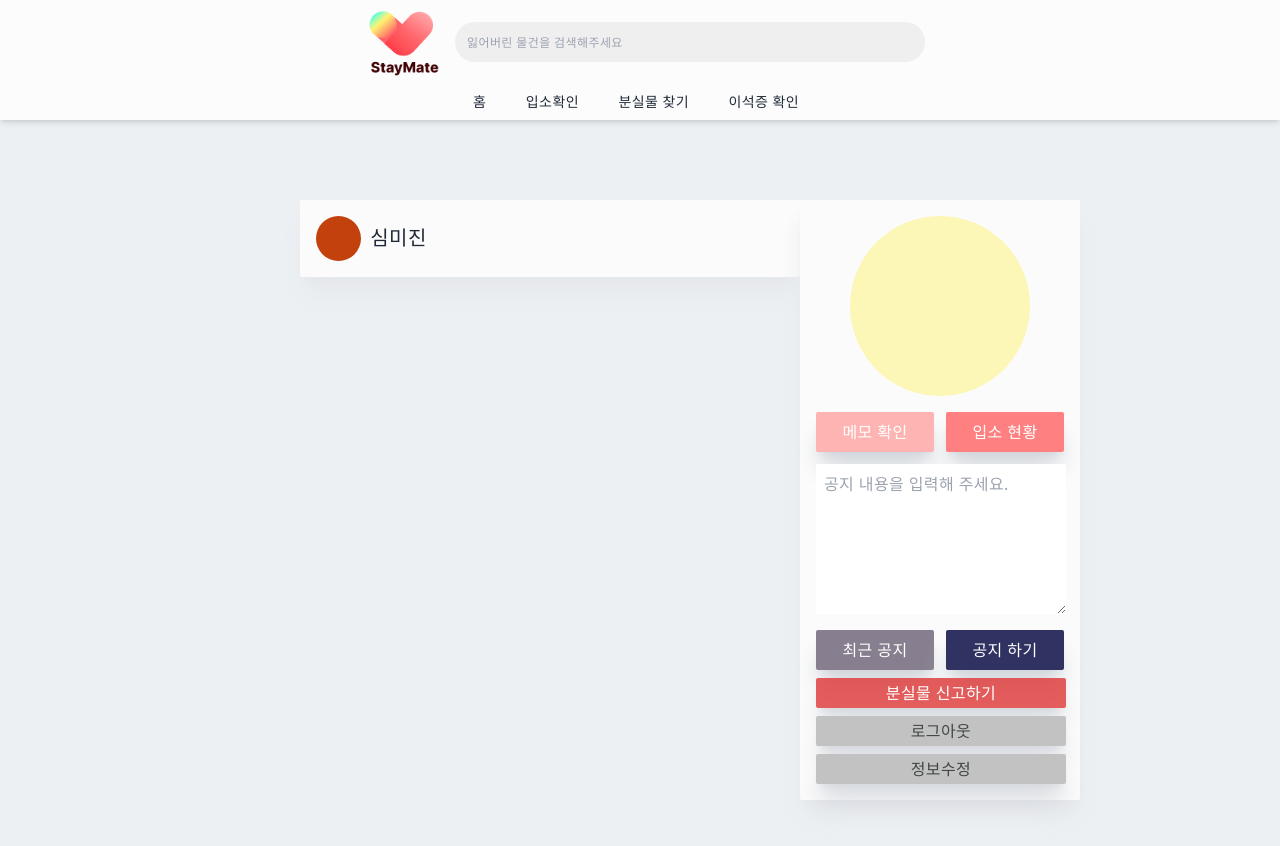
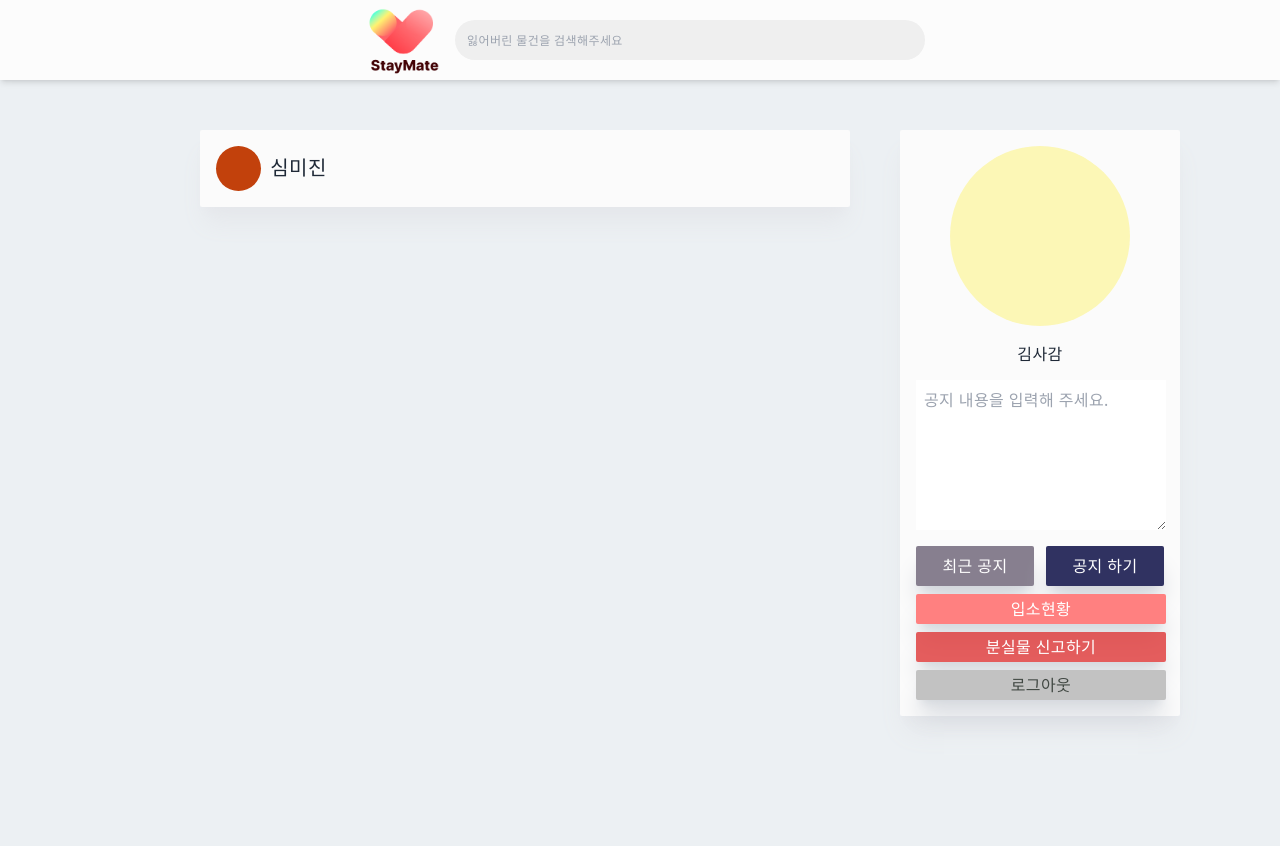
Before and after one commit to Stay-Mate/Stay-mate-client, a Next.js app: page / in a window 1280 px wide. Shown: the top 846 px of the page. After the commit the page ends 800 px from the top, so only its background shows below. Built offline with nearby package versions, Linux system fonts and the light colour scheme.

Commit message:
:fire: :: 필요 없는, 의미 없는 코드 지우기

```diff
--- a/components/LoginWrap.tsx
+++ b/components/LoginWrap.tsx
@@ -16,7 +16,6 @@ export default function LoginWrap() {
       },
       body: JSON.stringify({ email, password }),
     });
-    // console.log(response);
 
     const data = await response.json();
     console.log(data);
--- a/components/LostpostList.tsx
+++ b/components/LostpostList.tsx
@@ -4,9 +4,8 @@ import React, { useState } from "react";
 export const LostpostList = () => {
   const [isLoggedIn, setIsLoggedIn] = useState(true);
   return (
-    // <div className="col-span-3 lg:col-span-2 w-[400px] h-[300px] shadow-xl shadow-gray-400 rounded-xl p-4">aaa</div>
     <div>
-      <div className="col-span-3 w-[500px] h-auto shadow-xl shadow-gray-200 rounded-sm lg:p-4 bg-[#FBFBFB] ml-[100px]">
+      <div className="col-span-3 w-[650px] h-auto shadow-xl shadow-gray-200 rounded-sm lg:p-4 bg-[#FBFBFB] mr-[50px]">
         <div className="flex w-full h-[45px] ">
         <div className="w-[45px] h-full bg-orange-700 rounded-[50%]"></div>
         <div className="w-[75px] h-full  text-center text-xl pt-2">심미진</div>
--- a/components/Main.tsx
+++ b/components/Main.tsx
@@ -6,9 +6,7 @@ import { LostpostList } from "./LostpostList";
 const Main = () => {
   return (
     <div className="">
-      {/* w-full h-screen flex text-center */}
-      <div className="flex justify-between p-[200px]">
-        {/* "max-w-[1600px] w-[500px] h-full mx-auto p-2 justify-between items-center grid lg:grid-cols-5 gap-20" */}
+      <div className="flex pt-[130px] pl-[200px]">
         <LostpostList/>
         <Profile/>
       </div>
--- a/components/NavBar.tsx
+++ b/components/NavBar.tsx
@@ -2,13 +2,12 @@ import Image from "next/image";
 import Link from "next/link";
 import React, { useState } from "react";
 import navlogo from "../public/assets/navLogo.png";
-// import {FaSearch} from "react-icons/fa";
 
 const NavBar = () => {
   const [nav, setNav] = useState(false);
 
   return (
-    <nav className="fixed flex flex-col w-full h-[120px] shadow-md z-[100] ease-in-out duration-300 bg-[#FCFCFC]">
+    <nav className="fixed flex flex-col w-full h-[80px] shadow-md z-[100] ease-in-out duration-300 bg-[#FCFCFC]">
 
       <div className="flex justify-center items-center w-full h-full px-2 2xl:px-16">
         <Link href="/">
@@ -19,24 +18,7 @@ const NavBar = () => {
             className="w-[470px] h-[40px] p-3 rounded-3xl outline-none text-xs bg-[#efefef]"
             placeholder="잃어버린 물건을 검색해주세요"
           />
-          {/* <FaSearch className="pt-2 bg-[#efefef] h-[40px] w-5"/> */}
         </div>
-      </div>
-      <div className="m-auto w-[350px]">
-        <ul className="flex justify-between p-2 m-auto text-sm uppercase">
-          <li className="mr-2 hover:text-[#B2A4FF] cursor-pointer">
-            <Link href="/">홈</Link>
-          </li>
-          <li className="mr-2 hover:text-[#B2A4FF] cursor-pointer">
-            <Link href="/">입소확인</Link>
-          </li>
-          <li className="mr-2 hover:text-[#B2A4FF] cursor-pointer">
-            분실물 찾기
-          </li>
-          <li className="mr-2 hover:text-[#B2A4FF] cursor-pointer">
-            이석증 확인
-          </li>
-        </ul>
       </div>
 
       {/* 반응형 Nav */}
--- a/components/Profile.tsx
+++ b/components/Profile.tsx
@@ -7,19 +7,13 @@ export const Profile = () => {
   return (
     <div className="col-span-3 w-[280px] h-auto shadow-xl shadow-gray-200 rounded-sm lg:p-4 bg-[#FBFBFB] mr-[150px]">
       <div className="w-[180px] h-[180px] bg-[#FCF7B6] rounded-[50%] mx-auto" />
-      <div></div>
+      <div className="w-full h-[30px]  text-center mt-4">김사감</div>
       <div>
-        <div className="flex pt-4 mb-3">
-          <button className="mr-3 w-[120px] h-[40px] bg-[#FFB4B4] text-[#fff]">
-            메모 확인
-          </button>
-          <button className="w-[120px] h-[40px] bg-[#FF8080] text-[#fff]">
-            입소 현황
-          </button>
-        </div>
-
-        <div className="w-[250px] h-[150px] mb-4">
-          <textarea className="p-2 w-full h-full outline-none text-gray-500" placeholder="공지 내용을 입력해 주세요."></textarea>
+        <div className="w-[250px] h-[150px] mt-2 mb-4">
+          <textarea
+            className="p-2 w-full h-full outline-none text-gray-500"
+            placeholder="공지 내용을 입력해 주세요."
+          ></textarea>
         </div>
 
         <div className="flex mb-2">
@@ -31,7 +25,13 @@ export const Profile = () => {
           </button>
         </div>
 
-        <button className=" w-[250px] h-[30px] mb-2 bg-[#df3535cb] text-[#fff]">분실물 신고하기</button>
+        <button className=" w-[250px] h-[30px] mb-2 bg-[#FF8080] text-[#fff]">
+          입소현황
+        </button>
+        <button className=" w-[250px] h-[30px] mb-2 bg-[#df3535cb] text-[#fff]">
+          분실물 신고하기
+        </button>
+
         {isLoggedIn ? (
           <button
             className=" w-[250px] h-[30px]"
@@ -52,16 +52,7 @@ export const Profile = () => {
           </button>
         )}
 
-        {isLoggedIn ? (
-          <button
-            className="mt-2 w-[250px] h-[30px]"
-            onClick={() => {
-              Router.push("/signup");
-            }}
-          >
-            정보수정
-          </button>
-        ) : (
+        {isLoggedIn ? null : (
           <button
             className="mt-2 w-[250px] h-[30px]"
             onClick={() => {
--- a/pages/_document.tsx
+++ b/pages/_document.tsx
@@ -1,4 +1,4 @@
-import { Html, Head, Main, NextScript } from 'next/document'
+import { Html, Head, Main, NextScript } from "next/document";
 
 export default function Document() {
   return (
@@ -9,5 +9,5 @@ export default function Document() {
         <NextScript />
       </body>
     </Html>
-  )
+  );
 }
```
Also changed, not shown: pages/[id].tsx (deleted).
